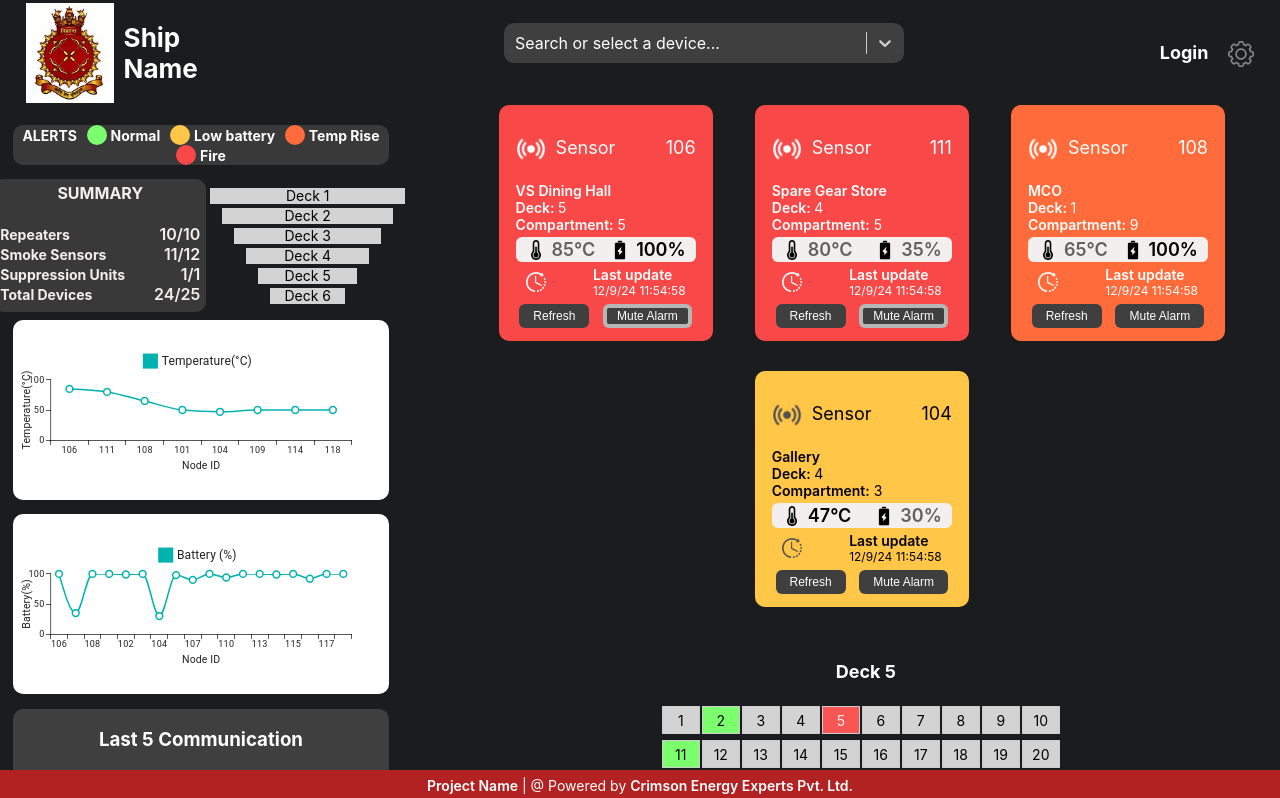
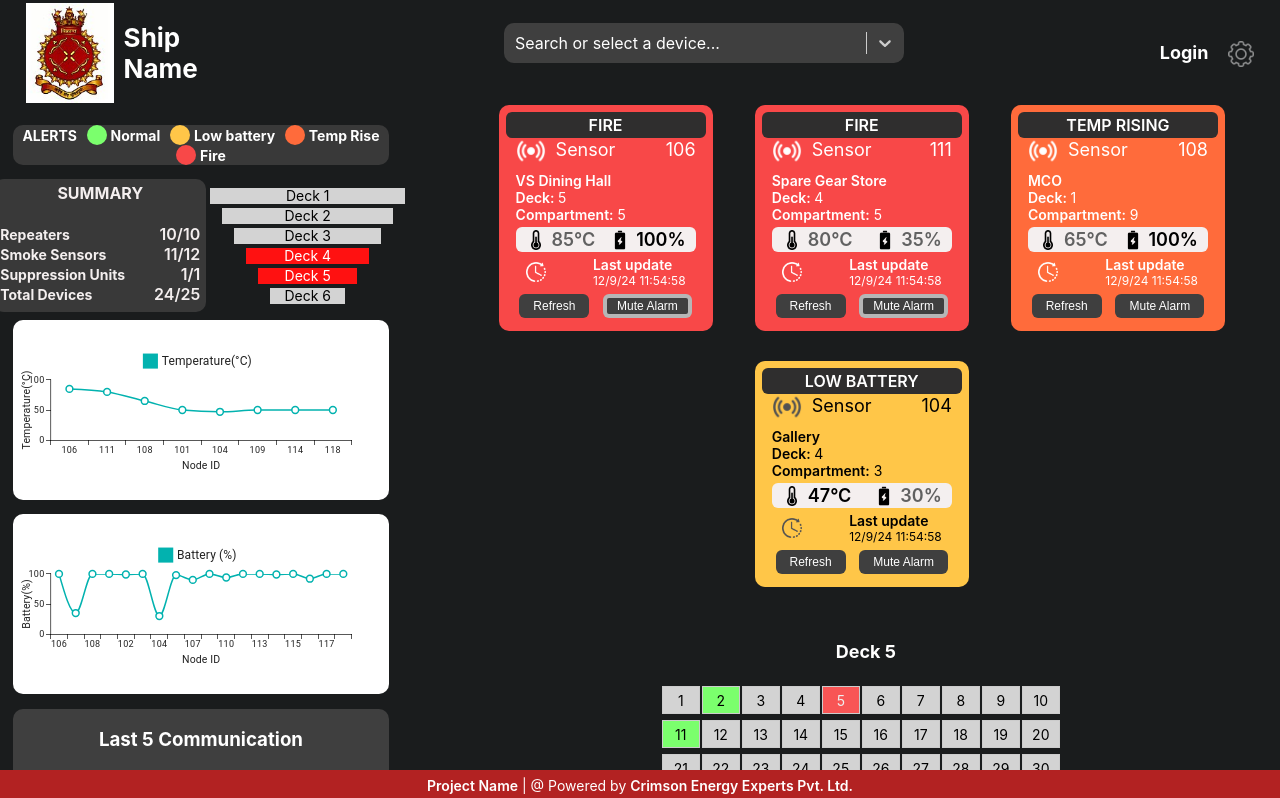
Before and after one commit to cee-diksha/fire_detection, a React (Create React App) app: page / in a window 1280 px wide. Shown: the top 798 px of the page. Built offline with nearby package versions, Linux system fonts and the light colour scheme.

Commit message:
status labels added

```diff
--- a/src/comp-styles.css
+++ b/src/comp-styles.css
@@ -446,7 +446,21 @@ tbody tr:hover {
     height: auto;
   }
 
+  #status-text{
+    display: flex;
+    justify-content: center;
+    align-items: center;
+    color: #ffffff;
+    background-color: #2f2e2e;
+    height: 26px;
+    border-radius: 6px;
+    font-size: 16px;
+    text-align: center;
+    font-weight: 600;
+  }
+
   #node-type-id{
+    margin-top: -12%;
     padding: 0 10px;
     display: flex;
     text-transform: capitalize;
@@ -461,6 +475,7 @@ tbody tr:hover {
   }
 
   #node-location{
+    margin-top: -6%;
     padding: 0 10px;
     display: flex;
     flex-direction: column;
--- a/src/components/Card.js
+++ b/src/components/Card.js
@@ -31,6 +31,11 @@ console.log(status.includes("success"), "status check")
         color: `${isDeleted ? "#000000" : (status.includes("danger") || status.includes("orange")) ? "#fff" : "#000"}`
       }}
     >
+       <div className="segment" id="status-text">
+        <p>
+        {status.includes("danger")? "FIRE" : status.includes("orange") ? "TEMP RISING" : status.includes("yellow") ? "LOW BATTERY" : null}
+        </p>
+      </div>
       <div className="segment" id="node-type-id">
         <p id="sensor-name">
           <img src={(status.includes("danger") || status.includes("orange")) ? sensor : sensor2} alt="sensor-logo" style={{ height: "30px", marginTop: "4px", marginRight: "10px" }} />
--- a/src/components/DeckCard.js
+++ b/src/components/DeckCard.js
@@ -6,7 +6,7 @@ import { Link } from "react-router-dom";
 const DeckCard = () => {
   const { deviceInfo } = useContext(MainContext);
   const [cardData, setCardData] = useState(deviceInfo);
-  const danger = cardData.filter(item => item.status === "danger");
+  const danger = cardData.filter(item => item.status.includes("danger"));
   const [deck, setDeck] = useState(danger);
 
   const totalDecks = 6; // Assuming there are 6 decks
--- a/src/pages/Dashboard.js
+++ b/src/pages/Dashboard.js
@@ -114,29 +114,15 @@ const Dashboard = () => {
                 {cardData
                 .sort((a, b) => {
                     const priority = { danger: 1, orange: 2, yellow: 3 };
-                    const statusA = a.status.includes("danger")
-                    ? "danger"
-                    : a.status.includes("orange")
-                    ? "orange"
-                    : "yellow";
-                    const statusB = b.status.includes("danger")
-                    ? "danger"
-                    : b.status.includes("orange")
-                    ? "orange"
-                    : "yellow";
-
+                    const statusA = a.status.includes("danger") ? "danger" : a.status.includes("orange") ? "orange" : "yellow";
+                    const statusB = b.status.includes("danger") ? "danger" : b.status.includes("orange") ? "orange" : "yellow";
                     return priority[statusA] - priority[statusB];
                 })
                 .map((item) => {
                     let status = "";
-                    if (item.status.includes("danger")) {
-                    status = "danger";
-                    } else if (item.status.includes("orange")) {
-                    status = "orange";
-                    } else if (item.status.includes("yellow")) {
-                    status = "yellow";
-                    }
-
+                    if (item.status.includes("danger")) status = "danger";
+                    else if (item.status.includes("orange")) status = "orange";
+                    else if (item.status.includes("yellow")) status = "yellow";
                     return status && (
                     <Link className='link-style' to={`info/${item.node_name}`} key={item.id}>
                         <Card item={item} />
@@ -165,36 +151,3 @@ const Dashboard = () => {
 }
 
 export default Dashboard
-
-
-
-    // {/* <div className='dashboard-alerts'>
-    // {cardData.map((item) => {
-    //     return (
-    //         <Link className='link-style' to={`info/${item.node_name}`}>
-    //             <div className="hover-container">
-    //                 <AlertCircle item={item} />
-    //                 <div className="hover-text">{item.node_name}</div>
-    //             </div>
-    //         </Link>
-    //     )
-    // })}
-    // </div> */}
-
-
-
-
-    //     {/* <div className='dashboard-cardata'>
-    //     <div className='scrollable-content'>
-    //         {cardData.map((item) => {
-    //             return (
-    //             item.status === "success" && <Link className='link-style' to={`info/${item.node_name}`}><Card key={item.id} item={item} /></Link>
-    //             )
-    //         })}
-    //         {cardData.map((item) => {
-    //             return (
-    //                 item.status === "success" &&  <Link className='link-style' to={`info/${item.node_name}`}><Card key={item.id + '-duplicate'} item={item} /></Link>
-    //             )
-    //         })}
-    //     </div>
-    // </div> */}
```
